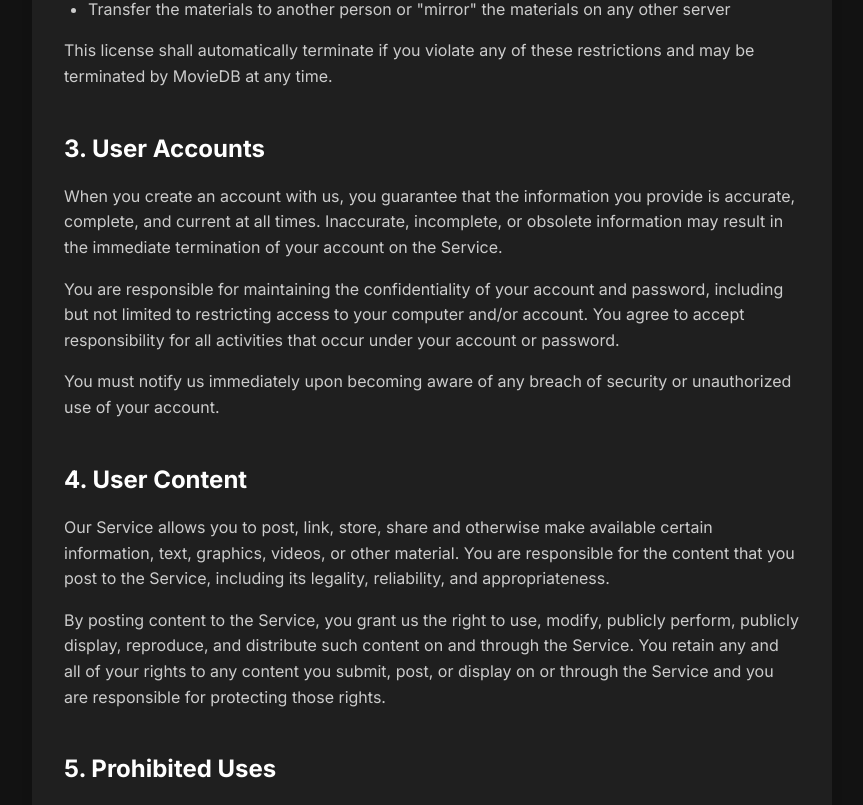
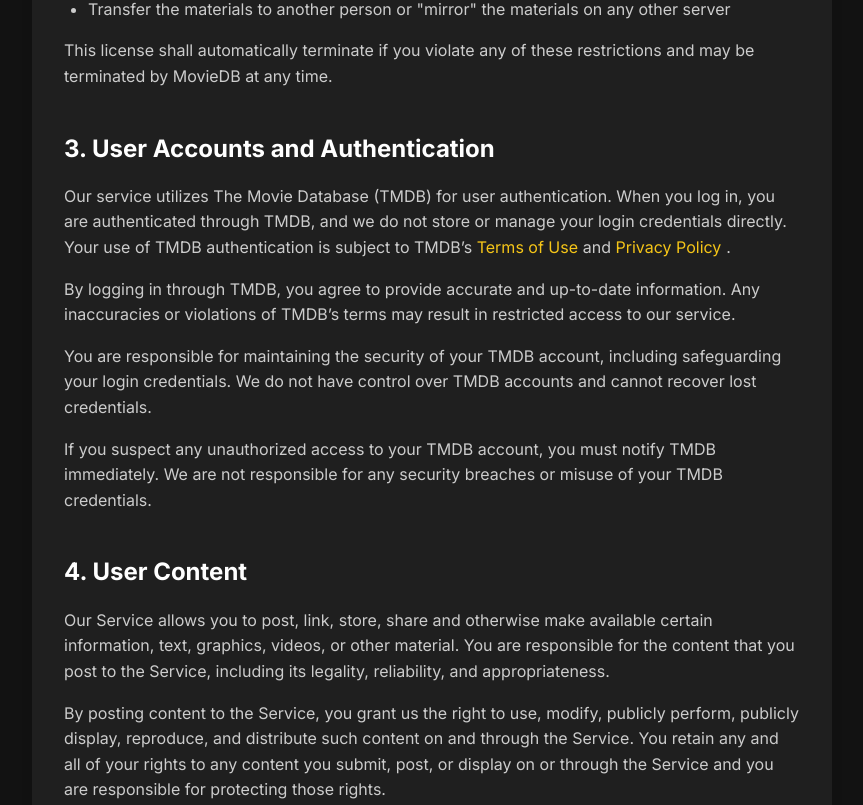
Before and after one commit to superGemHere/MovieDB, a Next.js app in the folder moviedb/: page /terms in a window 1280 px wide. Shown: the part 715-1520 px from the top of the page, without its empty margins (208-1071 px from the left). Built offline with nearby package versions, Linux system fonts and the light colour scheme.

Commit message:
feat: modify termspage

```diff
--- a/moviedb/app/terms/page.module.css
+++ b/moviedb/app/terms/page.module.css
@@ -75,6 +75,7 @@
  .link {
    color: var(--primary);
    text-decoration: none;
+   margin-right: .3rem ;
  }
 
  .link:hover {
--- a/moviedb/app/terms/page.tsx
+++ b/moviedb/app/terms/page.tsx
@@ -6,7 +6,7 @@ export default function TermsOfServicePage() {
     <main className={styles.main}>
       <div className={styles.container}>
         <h1 className={styles.title}>Terms of Service</h1>
-        <p className={styles.lastUpdated}>Last Updated: March 1, 2023</p>
+        <p className={styles.lastUpdated}>Last Updated: March 5, 2025</p>
 
         <div className={styles.content}>
           <section className={styles.section}>
@@ -39,20 +39,24 @@ export default function TermsOfServicePage() {
           </section>
 
           <section className={styles.section}>
-            <h2>3. User Accounts</h2>
+            <h2>3. User Accounts and Authentication</h2>
             <p>
-              When you create an account with us, you guarantee that the information you provide is accurate, complete,
-              and current at all times. Inaccurate, incomplete, or obsolete information may result in the immediate
-              termination of your account on the Service.
+              Our service utilizes The Movie Database (TMDB) for user authentication. When you log in, you are authenticated
+              through TMDB, and we do not store or manage your login credentials directly. Your use of TMDB authentication is
+              subject to TMDB’s <a className={styles.link} href="https://www.themoviedb.org/terms-of-use" target="_blank" rel="noopener noreferrer">Terms of Use</a>
+              and <a className={styles.link} href="https://www.themoviedb.org/privacy-policy" target="_blank" rel="noopener noreferrer">Privacy Policy</a>.
             </p>
             <p>
-              You are responsible for maintaining the confidentiality of your account and password, including but not
-              limited to restricting access to your computer and/or account. You agree to accept responsibility for all
-              activities that occur under your account or password.
+              By logging in through TMDB, you agree to provide accurate and up-to-date information. Any inaccuracies or violations
+              of TMDB’s terms may result in restricted access to our service.
             </p>
             <p>
-              You must notify us immediately upon becoming aware of any breach of security or unauthorized use of your
-              account.
+              You are responsible for maintaining the security of your TMDB account, including safeguarding your login credentials.
+              We do not have control over TMDB accounts and cannot recover lost credentials.
+            </p>
+            <p>
+              If you suspect any unauthorized access to your TMDB account, you must notify TMDB immediately. We are not responsible
+              for any security breaches or misuse of your TMDB credentials.
             </p>
           </section>
 
```
